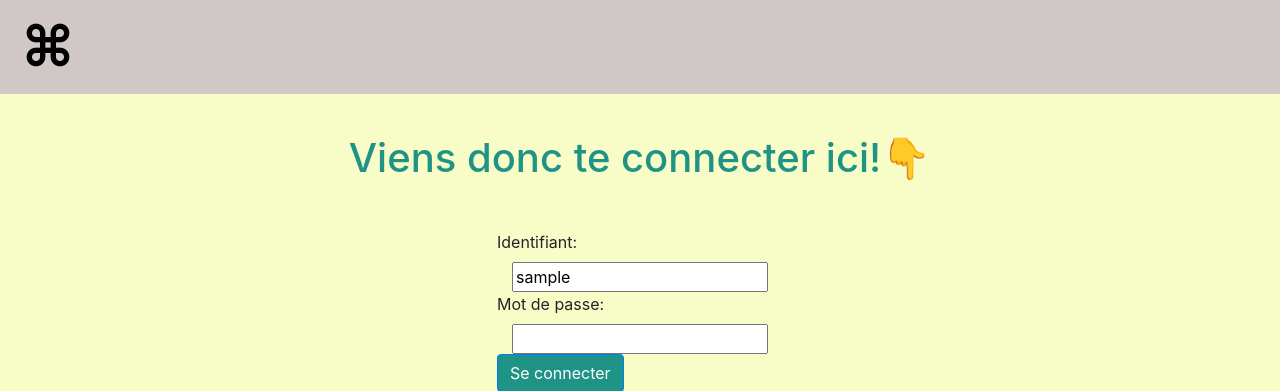
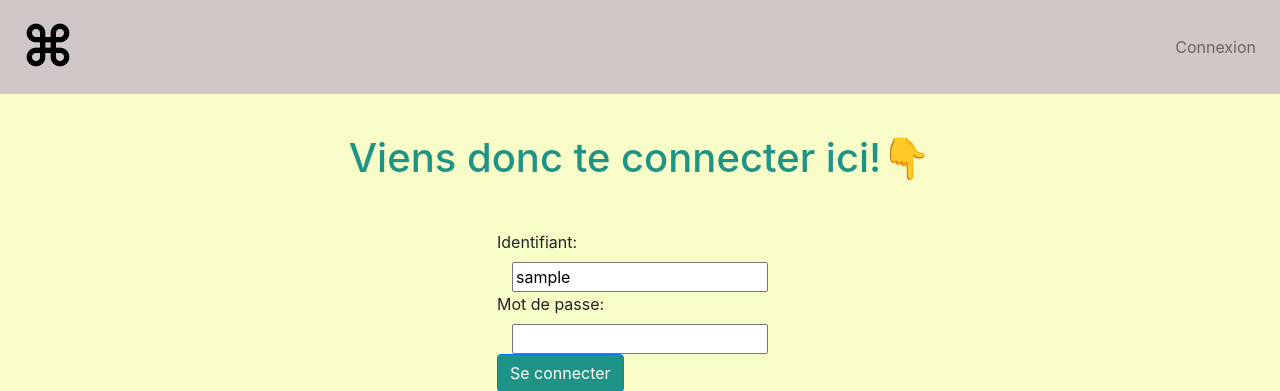
Before and after one commit to Prisssou/project-sortir.com, a Symfony app: template templates/user/login.html.twig in a window 1280 px wide. Shown: the top 391 px of the page. Run offline with Twig, Linux system fonts and the light colour scheme; the template is opened without the code that fills it: most values are stand-ins (such as "Sample title", 1, 10 or a date in 2020); some libraries are stand-ins or nearby versions.

Commit message:
updating navigation bar

```diff
--- a/composer.json
+++ b/composer.json
@@ -17,6 +17,7 @@
         "symfony/orm-pack": "^1.0",
         "symfony/requirements-checker": "^1.1",
         "symfony/security-bundle": "3.4.*",
+        "symfony/translation": "3.4.*",
         "symfony/twig-bundle": "3.4.*",
         "symfony/validator": "3.4.*",
         "symfony/yaml": "3.4.*"
--- a/templates/includes/nav.html.twig
+++ b/templates/includes/nav.html.twig
@@ -20,4 +20,16 @@
                 <a class="navbar-brand" href=" {{ path('app_register') }}"> S'enregistrer</a>
             {% endif %}#}
     </div>
+
+    <ul class="navbar-nav ml-auto">
+
+        {% if app.user %}
+            <li class="nav-item login-shape"><a class="nav-link" href="{{ path('user_signup') }}">Créer un compte</a></li>
+            <li id="logout-shape" class="nav-item"><a class="nav-link" href="{{ path('logout') }}">Déconnexion</a></li>
+        {% else %}
+            <li class="nav-item login-shape"><a class="nav-link" href="{{ path('user_login') }}">Connexion</a></li>
+
+        {% endif %}
+
+    </ul>
 </nav>
--- a/templates/user/hometest.html.twig
+++ b/templates/user/hometest.html.twig
@@ -1,4 +1,4 @@
-{% extends 'base.html.twig' %}
+{% extends 'layout.html.twig' %}
 
 {% block body %}
 <h1>home user test after login!</h1>
--- a/templates/user/hometest2.html.twig
+++ b/templates/user/hometest2.html.twig
@@ -1,4 +1,4 @@
-{% extends 'base.html.twig' %}
+{% extends 'layout.html.twig' %}
 
 {% block body %}
     <h1>home user test Before login!!!</h1>
--- a/templates/user/login.html.twig
+++ b/templates/user/login.html.twig
@@ -18,7 +18,7 @@
                         <div class="col">
                             <label for="username">Identifiant:</label>
                             <div class="col no-padding">
-                                <input class="input-form" type="text" id="username" name="_username" value="{{ last_username }}"/>
+                                <input class="input-form" type="text" id="username" name="_username" value="{{ last_username }}" required/>
                             </div>
                         </div>
                     </div>
@@ -28,7 +28,7 @@
                         <div class="col">
                             <label for="password">Mot de passe:</label>
                             <div class="col no-padding">
-                                <input class="input-form" type="password" id="password" name="_password"/>
+                                <input class="input-form" type="password" id="password" name="_password" required/>
                             </div>
                         </div>
                     </div>
```
Also changed, not shown: 1 other file.
